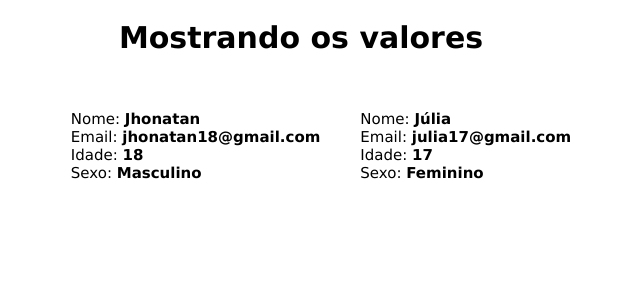
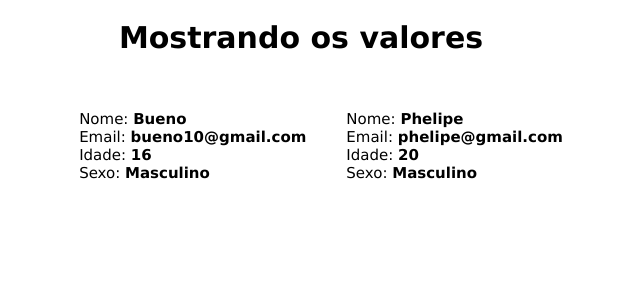
Before and after one commit to 77bueno/aulas-php, a PHP site: page /exercicio02.php in a window 1280 px wide. Shown: the top 300 px of the page, without its empty margins (339-979 px from the left). Run offline with PHP 8.4, Linux system fonts and the light colour scheme.

Commit message:
Trocando jh por bn

```diff
--- a/exercicios/exercicio02.php
+++ b/exercicios/exercicio02.php
@@ -18,27 +18,27 @@
 </head>
 <body>
     <?php
-    $jhonatan = array("Jhonatan", "18", "jhonatan18@gmail.com", "1234", "Masculino", "São Paulo");
-    $julia = array("Júlia", "17", "julia17@gmail.com", "5678", "Feminino", "São Paulo")
+    $bueno = array("Bueno", "16", "bueno10@gmail.com", "1234", "Masculino", "São Paulo");
+    $phelipe = array("Phelipe", "20", "phelipe@gmail.com", "5678", "Masculino", "São Paulo")
     ?>
 
     <h1>Mostrando os valores</h2>
   <section>
     <article>
       <ul>
-        <li>Nome: <b><?=$jhonatan[0]?></b></li>
-        <li>Email: <b><?=$jhonatan[2]?></b></li>
-        <li>Idade: <b><?=$jhonatan[1]?></b></li>
-        <li>Sexo: <b><?=$jhonatan[4]?></b></li>
+        <li>Nome: <b><?=$bueno[0]?></b></li>
+        <li>Email: <b><?=$bueno[2]?></b></li>
+        <li>Idade: <b><?=$bueno[1]?></b></li>
+        <li>Sexo: <b><?=$bueno[4]?></b></li>
       </ul>
     </article>
 
     <article>
       <ul>
-        <li>Nome: <b><?=$julia[0]?></b></li>
-        <li>Email: <b><?=$julia[2]?></b></li>
-        <li>Idade: <b><?=$julia[1]?></b></li>
-        <li>Sexo: <b><?=$julia[4]?></b></li>
+        <li>Nome: <b><?=$phelipe[0]?></b></li>
+        <li>Email: <b><?=$phelipe[2]?></b></li>
+        <li>Idade: <b><?=$phelipe[1]?></b></li>
+        <li>Sexo: <b><?=$phelipe[4]?></b></li>
       </ul>
     </article>
   </section>
```
